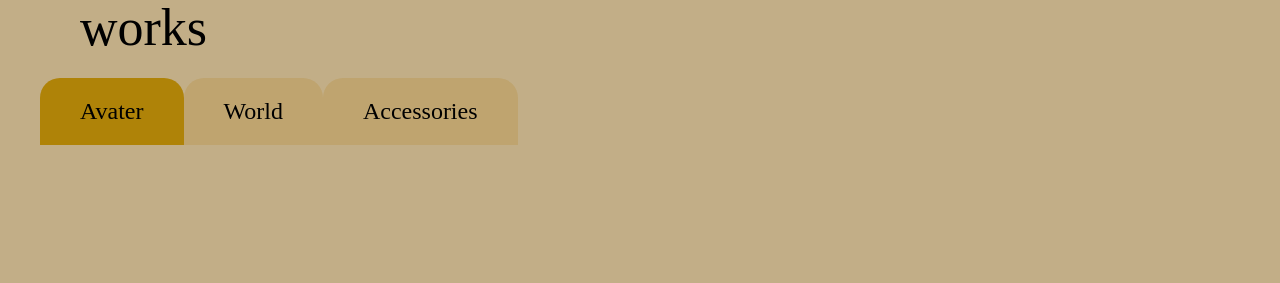
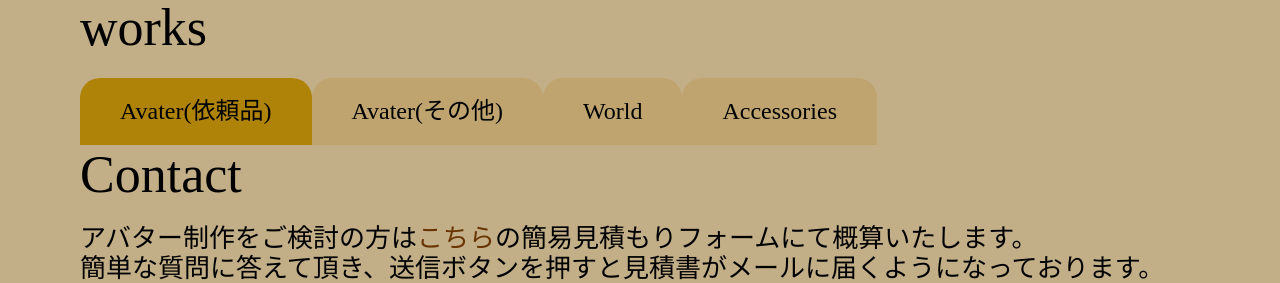
Before and after one commit to hashibami-minoru/portfolio, a plain HTML site: page index.html in a window 1280 px wide. Shown: the part 1075-1358 px from the top of the page. Before the commit the page ends 1220 px from the top, so only its background shows below. Drawn offline with nearby package versions, Linux system fonts and the light colour scheme; a web font is replaced by a local one.

Commit message:
change css

```diff
--- a/app.css
+++ b/app.css
@@ -18,9 +18,8 @@ body{
 }
 
 .wrapper{
-    max-width: 1900px;
-    margin:auto;
-    padding: 0 4%;
+    width: auto;
+    padding: 1rem 1rem 1rem 1rem;
 }
 
 .logo{
@@ -31,7 +30,7 @@ body{
 .main-nav{
     display: flex;
     font-size: 32px;
-    margin-top: 40px;
+    margin: 0.5rem 0.5rem 0.5rem 0.5rem;
     list-style: none;
 }
 
@@ -83,7 +82,7 @@ body{
 .tab{
     display: flex;
     flex-wrap: wrap;
-    margin-left: 40px;
+    margin-left: 80px;
     font-size: 24px;
 }
 
@@ -99,3 +98,31 @@ body{
 .tab li.active a{
     background: #af8308;
 }
+
+#contact{
+    font-size: 52px;
+    margin-left: 80px;
+    margin-right: 80px;
+}
+
+.about_contact{
+    font-size: 26px;
+    margin-left: 80px;
+    margin-right: 80px;
+}
+
+.link:link {
+    color:#693401;
+}
+
+.link:hover{
+    color: aliceblue;
+}
+
+.link:visited{
+    color: #ffd889;
+}
+
+.link:active{
+    color: beige;
+}
--- a/index.html
+++ b/index.html
@@ -37,20 +37,27 @@
                                 VTuberさんの3D体や、メタバースワールド、アイテム等を制作、<br>
                                 商業メタバースのワールド制作も手掛けている。<br>
                             </a>
-                    <img class="item tachie" src="images/rogo_tachie.png" alt="榛ミノル_logo.png">
+                    <img class="item tachie" src="https://hashibami-minoru.github.io/portfolio/images/rogo_tachie.png" alt="榛ミノル_logo.png">
                 </div>
             </div>
             <div id="works" class="works">works</div>
                 <ul class="tab">
-                    <li><a href="#Avater">Avater</a></li>
+                    <li><a href="#Avater_irai">Avater(依頼品)</a></li>
+                    <li><a href="#Avater_kyodo">Avater(その他)</a></li>
                     <li><a href="#World">World</a></li>
                     <li><a href="#Accessories">Accessories</a></li>
                 </ul>
                     <div id="avater" class="area"></div>
                     <div id="world" class="area"></div>
                     <div id="accessories" class="area"></div>
+            </div>
+            <div id="contact" class="contact">Contact</div>
+            <br>
+            <div class="about_contact">
+                アバター制作をご検討の方は<a class="link" href="https://forms.gle/hYoVkuGXeQNkRR46A">こちら</a>の簡易見積もりフォームにて概算いたします。<br>
+                簡単な質問に答えて頂き、送信ボタンを押すと見積書がメールに届くようになっております。
+            </div>
 
-            </div>
         <script src="https://code.jquery.com/jquery-3.7.1.min.js"></script>
         <script src="scripts.js"></script>
     </body>
```
